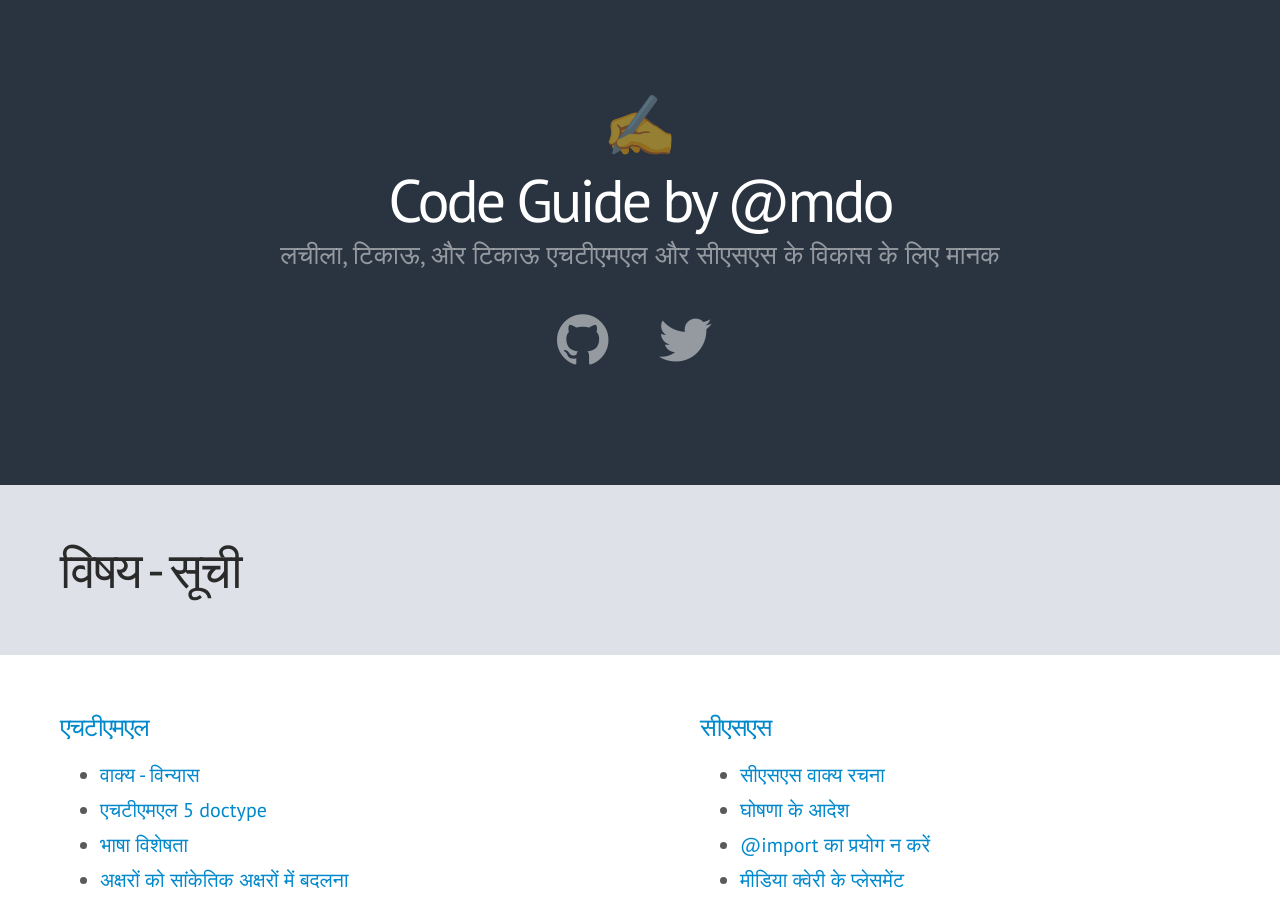
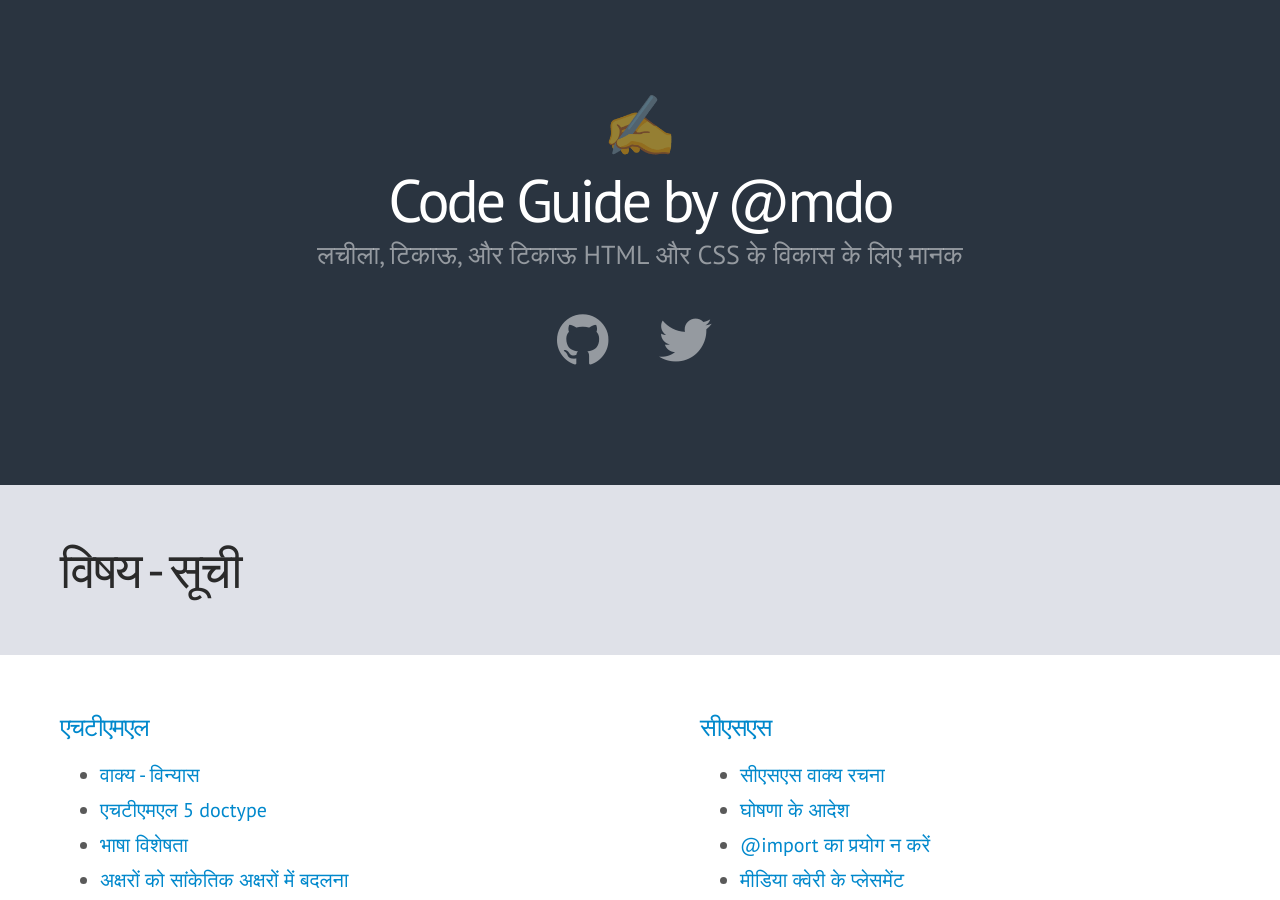
Before and after one commit to mdo/code-guide, a Jekyll site: the page built from index.html, in a window 1280 px wide and 900 px high. Built offline with Jekyll 4.4.1, drawn with Linux system fonts in a browser that asks for light colours; some web fonts are replaced; Markdown is read by kramdown in place of the engine named in the settings; comment, search, counter and statistics services are not loaded.

Commit message:
Update _config.yml

```diff
--- a/_config.yml
+++ b/_config.yml
@@ -1,5 +1,5 @@
 name:          Code Guide by @mdo
-description:   लचीला, टिकाऊ, और टिकाऊ एचटीएमएल और सीएसएस के विकास के लिए मानक
+description:   लचीला, टिकाऊ, और टिकाऊ HTML और CSS के विकास के लिए मानक
 url:           http://codeguide.co
 
 markdown:      rdiscount
```
